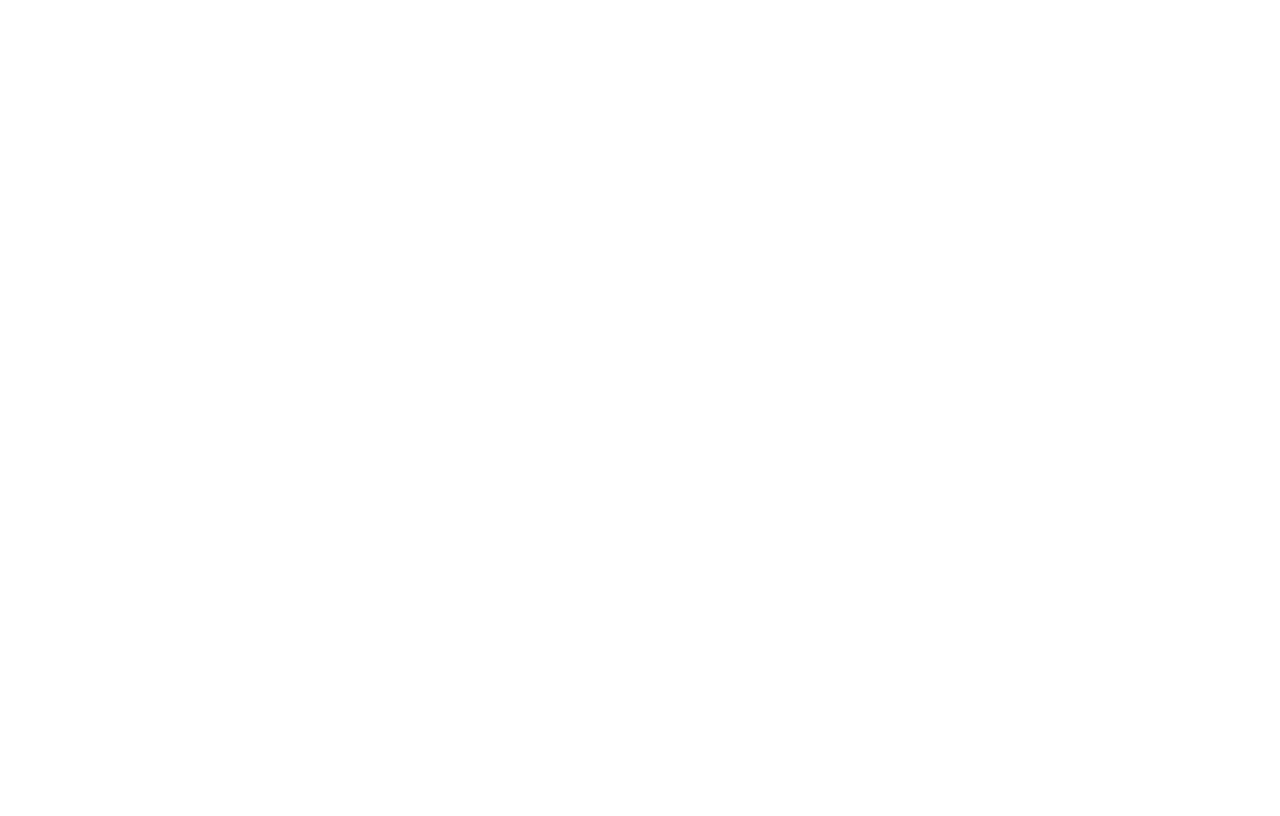
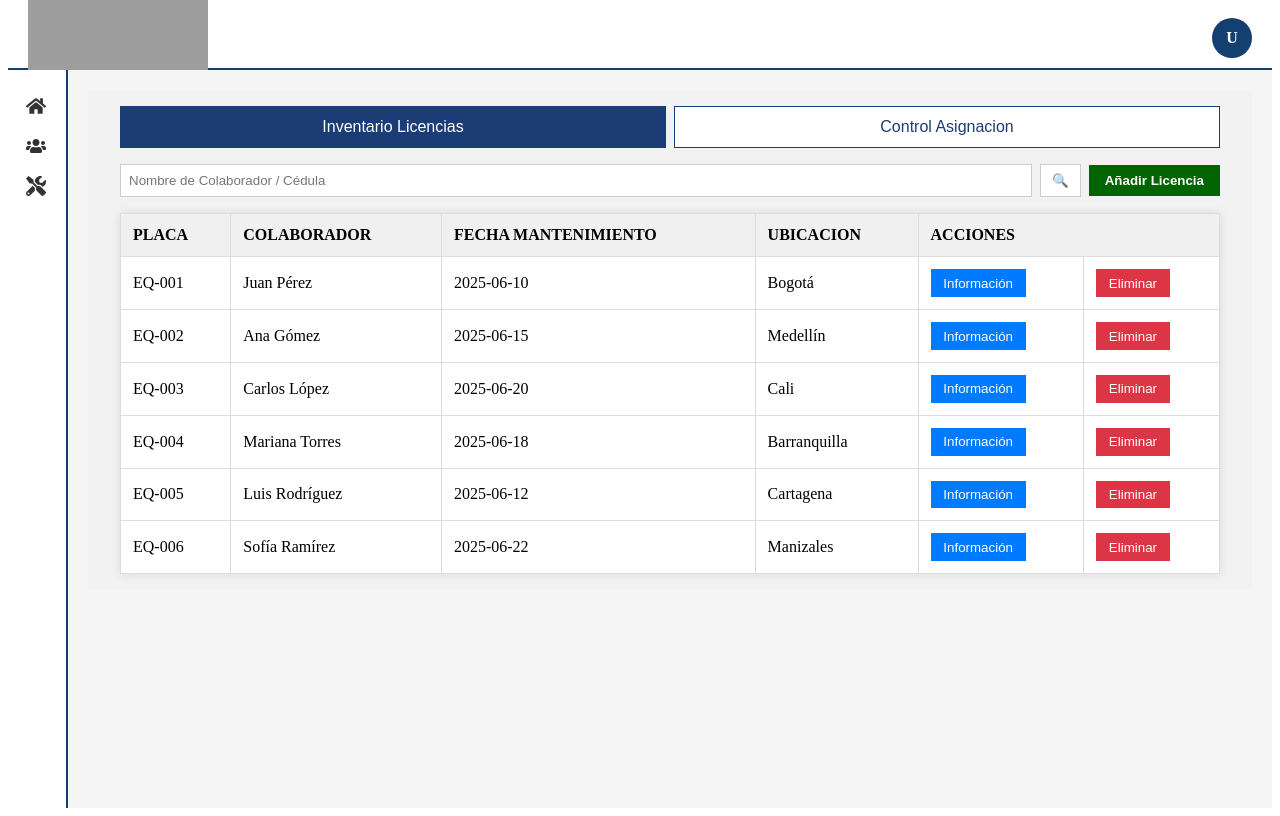
Before and after one commit to unumvahk/SincoINF_Frontend, a React (Vite) app: page /equipos/Info in a window 1280 px wide. Built offline with nearby package versions, Linux system fonts and the light colour scheme; grey boxes are pictures that could not be loaded.

Commit message:
subo vista general equipos

```diff
--- a/src/layout/Header.tsx
+++ b/src/layout/Header.tsx
@@ -1,11 +1,12 @@
 import React from 'react';
 import './header.css';
+
 
 
 const Header: React.FC = () => {
   return (
     <header className="header">
-      <img src="/img/logo.png" alt="Logo" className="logo" />
+      <img src="/imag/logo.png" alt="Logo" className="logo" />
       <div className="usuario-circulo">
         <span>U</span>
       </div>
--- /dev/null
+++ b/src/modulos/equipos/componentes/TablaEquipos.tsx
@@ -0,0 +1,69 @@
+import React from "react";
+import "../estilos/EstiloTablaEquipos.css"; // Importamos los estilos CSS
+
+// Tipado para un equipo
+interface Equipo {
+  placa: string;
+  colaborador: string;
+  fechaMantenimiento: string;
+  ubicacion: string;
+}
+
+// Tipado de las props que recibe el componente
+interface Props {
+  equipos: Equipo[];
+}
+
+// Componente funcional principal
+const TablaEquipos: React.FC<Props> = ({ equipos }) => {
+  return (
+    <div className="contenido">
+      {/* === PESTAÑAS === */}
+      <div className="tab-nav">
+        <button className="active">Inventario Licencias</button>
+        <button>Control Asignacion</button>
+      </div>
+
+      {/* === BARRA DE BÚSQUEDA Y BOTÓN DE AÑADIR === */}
+      <div className="barra-superior">
+        <input
+          type="text"
+          placeholder="Nombre de Colaborador / Cédula"
+        />
+        <button className="buscar-btn">🔍</button>
+        <button className="agregar-btn">Añadir Licencia</button>
+      </div>
+
+      {/* === TABLA DE EQUIPOS === */}
+      <table className="tabla-equipos">
+        <thead>
+          <tr>
+            <th>PLACA</th>
+            <th>COLABORADOR</th>
+            <th>FECHA MANTENIMIENTO</th>
+            <th>UBICACION</th>
+            <th colSpan={2}>ACCIONES</th>
+          </tr>
+        </thead>
+        <tbody>
+          {equipos.map((equipo, i) => (
+            <tr key={i}>
+              <td data-label="PLACA">{equipo.placa}</td>
+              <td data-label="COLABORADOR">{equipo.colaborador}</td>
+              <td data-label="FECHA MANTENIMIENTO">{equipo.fechaMantenimiento}</td>
+              <td data-label="UBICACION">{equipo.ubicacion}</td>
+              <td data-label="ACCIONES">
+                <button className="info">Información</button>
+              </td>
+              <td data-label="ACCIONES">
+                <button className="eliminar">Eliminar</button>
+              </td>
+            </tr>
+          ))}
+        </tbody>
+      </table>
+    </div>
+  );
+};
+
+export default TablaEquipos;
--- /dev/null
+++ b/src/modulos/equipos/estilos/EstiloTablaEquipos.css
@@ -0,0 +1,162 @@
+/* === Contenedor principal de toda la vista === */
+.contenedor-principal {
+  display: block;
+  font-family: Arial, sans-serif;
+  min-height: 100vh;
+}
+
+/* === Contenido general === */
+.contenido {
+  padding: 1rem 2rem;
+  background-color: #f2f2f2;
+}
+
+/* === Navegación de pestañas === */
+.tab-nav {
+  display: flex;
+  gap: 0.5rem;
+  margin-bottom: 1rem;
+}
+
+.tab-nav button {
+  flex: 1;
+  padding: 0.7rem 1rem;
+  font-size: 1rem;
+  border: 1px solid #1c3c75;
+  background-color: white;
+  color: #1c3c75;
+  cursor: pointer;
+}
+
+.tab-nav button.active {
+  background-color: #1c3c75;
+  color: white;
+}
+
+/* === Barra de búsqueda y botón === */
+.barra-superior {
+  display: flex;
+  align-items: center;
+  gap: 0.5rem;
+  margin-bottom: 1rem;
+  flex-wrap: wrap;
+}
+
+.barra-superior input {
+  flex: 1;
+  padding: 0.5rem;
+  border: 1px solid #ccc;
+  min-width: 250px;
+}
+
+.barra-superior .buscar-btn {
+  padding: 0.5rem 0.7rem;
+  background-color: white;
+  border: 1px solid #ccc;
+  cursor: pointer;
+}
+
+.barra-superior .agregar-btn {
+  background-color: darkgreen;
+  color: white;
+  padding: 0.5rem 1rem;
+  border: none;
+  cursor: pointer;
+  font-weight: bold;
+}
+
+/* === Imagen del logo principal === */
+.logo-img {
+  margin-top: 10px;
+  height: 150px;
+  object-fit: contain;
+}
+
+/* === Tabla principal === */
+.tabla-equipos {
+  width: 100%;
+  border-collapse: collapse;
+  margin-top: 1rem;
+  background-color: white;
+  box-shadow: 0 0 10px rgba(0, 0, 0, 0.1);
+}
+
+.tabla-equipos th,
+.tabla-equipos td {
+  padding: 0.75rem;
+  text-align: left;
+  border: 1px solid #ddd;
+}
+
+.tabla-equipos thead {
+  background-color: #f0f0f0;
+}
+
+/* === Botones === */
+.info {
+  background-color: #007bff;
+  color: white;
+  border: none;
+  padding: 0.4rem 0.8rem;
+  cursor: pointer;
+}
+
+.eliminar {
+  background-color: #dc3545;
+  color: white;
+  border: none;
+  padding: 0.4rem 0.8rem;
+  cursor: pointer;
+}
+
+/* === Estilos Responsive === */
+@media screen and (max-width: 768px) {
+  .contenido {
+    padding: 1rem;
+  }
+
+  .tabla-equipos thead {
+    display: none;
+  }
+
+  .tabla-equipos tr {
+    display: block;
+    margin-bottom: 1rem;
+    border: 1px solid #ccc;
+    border-radius: 8px;
+    padding: 0.5rem;
+    background-color: #fff;
+  }
+
+  .tabla-equipos td {
+    display: flex;
+    justify-content: space-between;
+    padding: 0.5rem 1rem;
+    border: none;
+    border-bottom: 1px solid #eee;
+  }
+
+  .tabla-equipos td:last-child {
+    border-bottom: none;
+  }
+
+  .tabla-equipos td::before {
+    content: attr(data-label);
+    font-weight: bold;
+    text-transform: uppercase;
+    color: #555;
+  }
+
+  .barra-superior {
+    flex-direction: column;
+    align-items: stretch;
+  }
+
+  .tab-nav {
+    flex-direction: column;
+  }
+
+  .tab-nav button {
+    width: 100%;
+  }
+}
--- a/src/modulos/equipos/rutas/RutasEquipos.tsx
+++ b/src/modulos/equipos/rutas/RutasEquipos.tsx
@@ -1,10 +1,12 @@
 import { Routes, Route } from "react-router-dom";
 import VistaInformacionEquipo from "../vistas/VistaInformacionEquipo";
+import EquiposVista from "../vistas/EquiposVistas";
 
 const RutasEquipos = () => {
   return (
     <Routes>
       <Route path="informacion" element={<VistaInformacionEquipo />} />
+      <Route path="Info" element={<EquiposVista />} />
     </Routes>
   );
 };
--- /dev/null
+++ b/src/modulos/equipos/vistas/EquiposVistas.tsx
@@ -0,0 +1,64 @@
+import React, { useEffect, useState } from "react";
+import TablaEquipos from "../componentes/TablaEquipos";
+import Layout from "../../../layout/Layout";
+
+interface Equipo {
+  placa: string;
+  colaborador: string;
+  fechaMantenimiento: string;
+  ubicacion: string;
+}
+
+const EquiposVista: React.FC = () => {
+  const [equipos, setEquipos] = useState<Equipo[]>([]);
+
+  useEffect(() => {
+    const data: Equipo[] = [
+      {
+        placa: "EQ-001",
+        colaborador: "Juan Pérez",
+        fechaMantenimiento: "2025-06-10",
+        ubicacion: "Bogotá",
+      },
+      {
+        placa: "EQ-002",
+        colaborador: "Ana Gómez",
+        fechaMantenimiento: "2025-06-15",
+        ubicacion: "Medellín",
+      },
+      {
+        placa: "EQ-003",
+        colaborador: "Carlos López",
+        fechaMantenimiento: "2025-06-20",
+        ubicacion: "Cali",
+      },
+      {
+        placa: "EQ-004",
+        colaborador: "Mariana Torres",
+        fechaMantenimiento: "2025-06-18",
+        ubicacion: "Barranquilla",
+      },
+      {
+        placa: "EQ-005",
+        colaborador: "Luis Rodríguez",
+        fechaMantenimiento: "2025-06-12",
+        ubicacion: "Cartagena",
+      },
+      {
+        placa: "EQ-006",
+        colaborador: "Sofía Ramírez",
+        fechaMantenimiento: "2025-06-22",
+        ubicacion: "Manizales",
+      },
+    ];
+    setEquipos(data);
+  }, []);
+
+  return (
+    <Layout>
+      <TablaEquipos equipos={equipos} />
+    </Layout>
+  );
+};
+
+export default EquiposVista;
```
